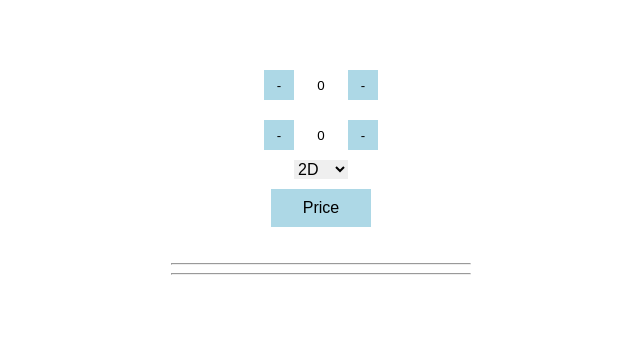
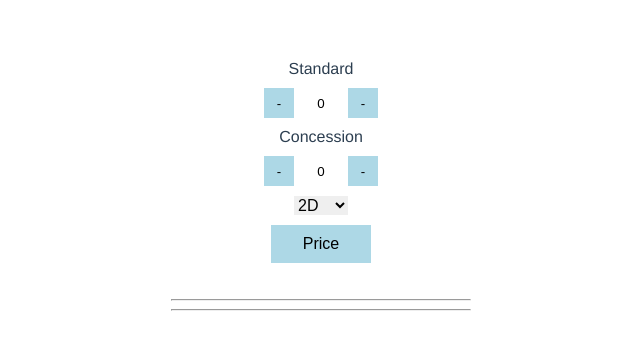
Before and after one commit to We1ghtless/cinema-ticketing-app, a Vue app in the folder cinema-ticketing-app/: page / in a window 1280 px wide. Shown: the top 350 px of the page, without its empty margins (319-959 px from the left). Built offline with nearby package versions, Linux system fonts and the light colour scheme.

Commit message:
Front-end update

```diff
--- a/cinema-ticketing-app/src/components/form.vue
+++ b/cinema-ticketing-app/src/components/form.vue
@@ -1,5 +1,7 @@
 <template id="">
   <div class="">
+    <label for="">Standard</label>
+    <br>
     <span>
       <input type="button" name="" value="-" @click="minusStandard(), hide()" class="counter-button">
       <input type="text" name="" :value="`${standard}`"  @click="hide()" class="value">
@@ -7,6 +9,8 @@
     </span>
   </div>
   <div class="">
+    <label for="">Concession</label>
+    <br>
     <span>
       <input type="button" name="" value="-" @click="minusConcession(), hide()" class="counter-button">
       <input type="text" name="" :value="`${concession}`"  @click="hide()" class="value">
```
